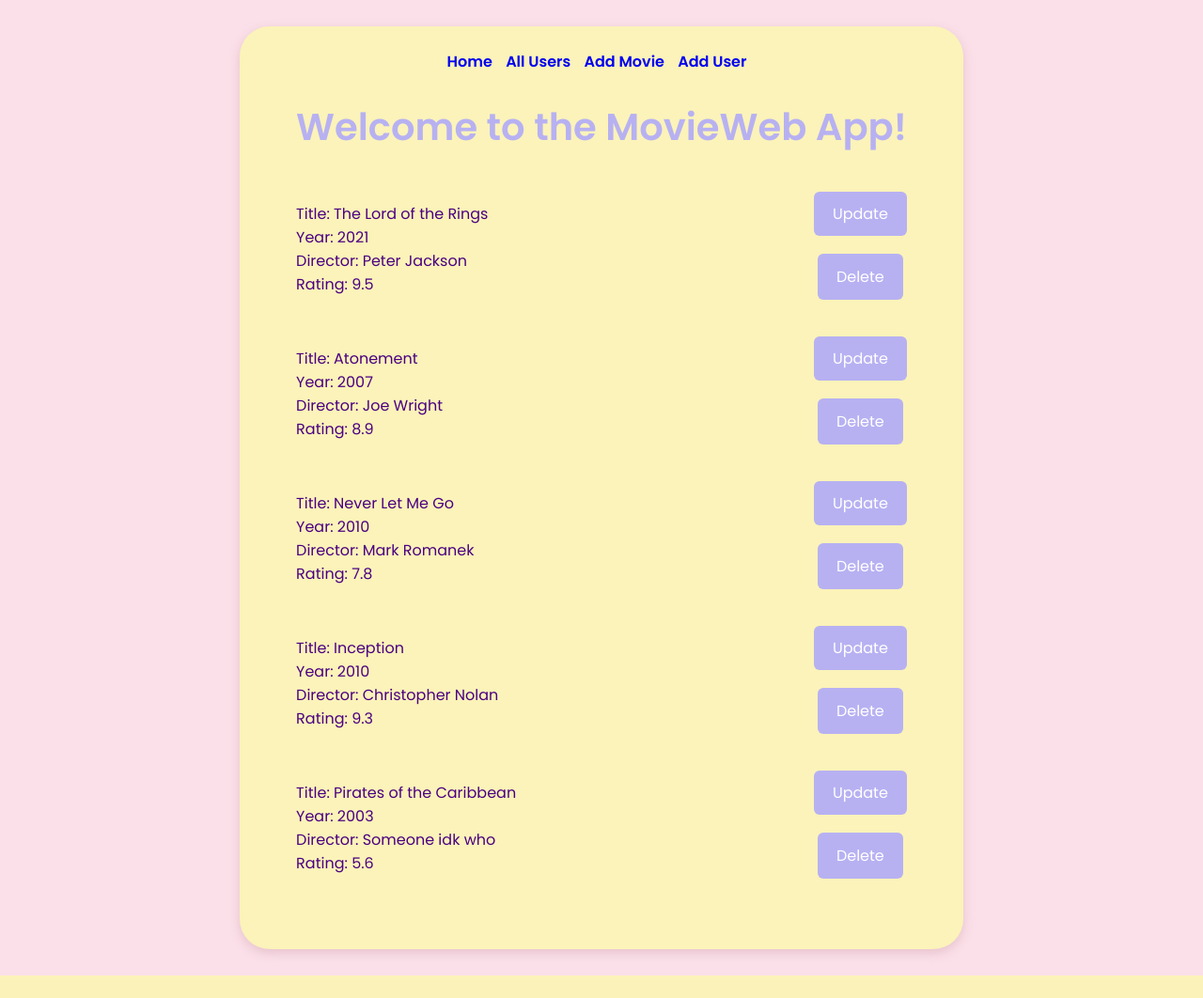
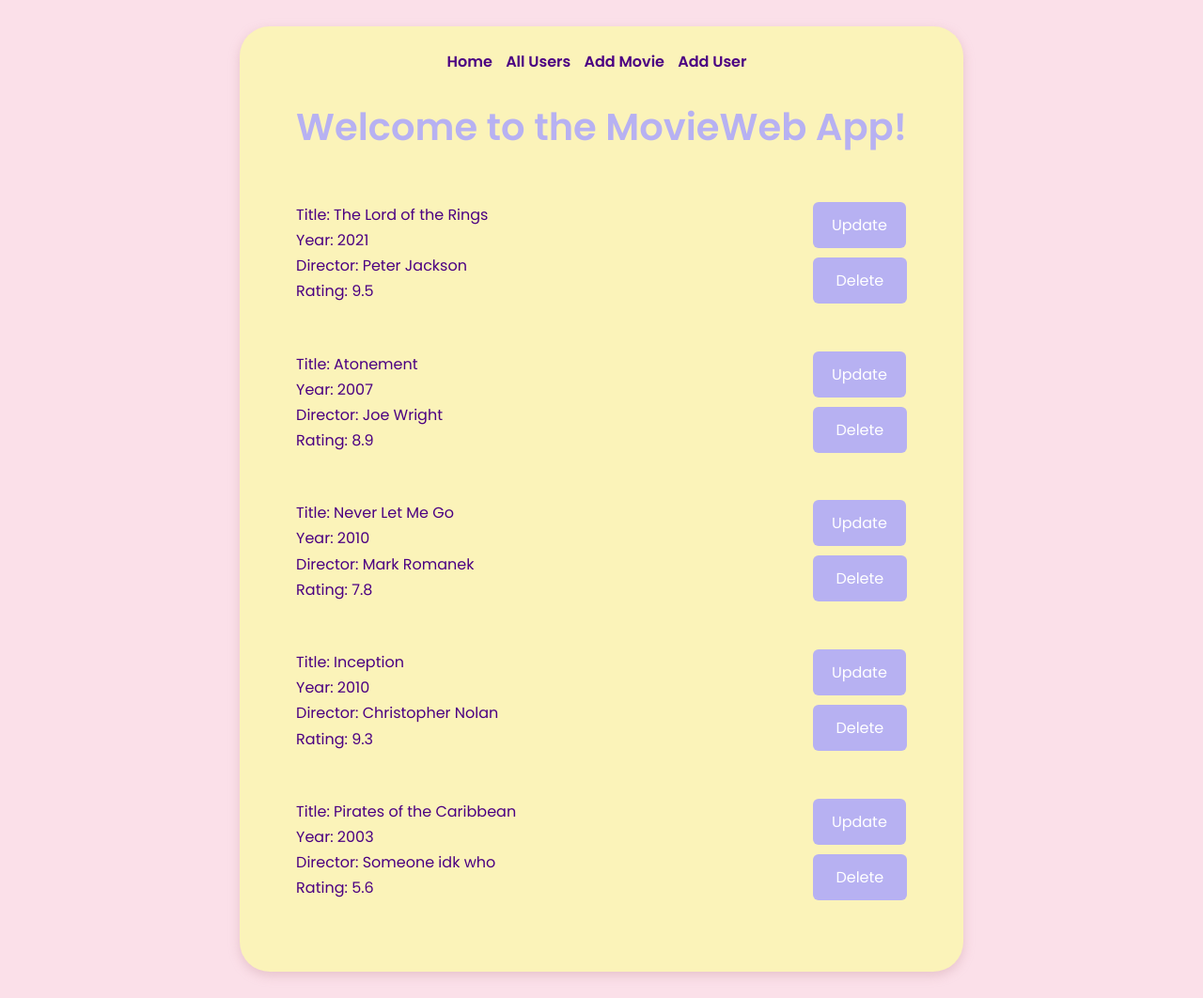
Before and after one commit to ElinorKotzott/movieweb_app, a Flask app: page / in a window 1280 px wide. Shown: the whole page at 94% size. Before the commit the page ends 1038 px from the top, so only its background shows below. Run offline with Flask 3, Linux system fonts and the light colour scheme.

Commit message:
fixed nav bars and fixed problem with update button and line height on index.html

```diff
--- a/datamanager/sqlite_data_manager.py
+++ b/datamanager/sqlite_data_manager.py
@@ -9,6 +9,7 @@ class SQLiteDataManager(DataManager):
         """instantiating every sqlite data manager with the
         data models that it is supposed to be using"""
         self.models = models
+
 
     def get_all_movies(self):
         """finding all movies in the database by querying the movies table
--- a/static/styles.css
+++ b/static/styles.css
@@ -15,12 +15,14 @@ main {
 }
 
 nav {
-text-align: center;
+    text-align: center;
+    margin-bottom: 10px;
 }
 
 .nav_element {
     text-decoration: none;
     font-weight: bold;
+    color: #4B0082;
     margin: 0 10px 0 0;
 }
 
@@ -41,10 +43,11 @@ ul {
 li {
     margin-bottom: 20px;
     color: #4B0082;
+    line-height: 1.7;
 }
 
 form {
-    margin-top: 30px;
+    margin-top: 10px;
     text-align: center;
 }
 
@@ -101,3 +104,7 @@ display: flex;
 justify-content: space-between;
 margin-bottom: 50px;
 }
+
+#delete_button_id {
+width: 100px;
+}
--- a/templates/add_user.html
+++ b/templates/add_user.html
@@ -10,7 +10,7 @@
 </head>
 <body>
 <main>
-    <nav style="margin-bottom: 10px">
+    <nav>
         <a class="nav_element" href="/">Home</a>
         <a class="nav_element" href="/users">All Users</a>
         <a class="nav_element" href="/add_movie">Add Movie</a>
--- a/templates/index.html
+++ b/templates/index.html
@@ -9,7 +9,7 @@
 </head>
 <body>
 <main>
-    <nav style="margin-bottom: 10px">
+    <nav>
         <a class="nav_element" href="/">Home</a>
         <a class="nav_element" href="/users">All Users</a>
         <a class="nav_element" href="/add_movie">Add Movie</a>
@@ -32,10 +32,10 @@
                     Rating: {{ movie.rating }} <br>
                 </div>
                 <div id="update-delete">
-                    <a href="/update_movie?movie_id_select={{ movie.id }}" id="update-button">Update</a>
+                    <button href="/update_movie?movie_id_select={{ movie.id }}" id="update-button">Update</button>
                     <form method="POST"
                           action="{{ url_for('delete_movie', movie_id=movie.id) }}">
-                        <button type="submit">Delete</button>
+                        <button id="delete_button_id" type="submit">Delete</button>
                     </form>
                 </div>
             </li>
--- a/templates/list_users.html
+++ b/templates/list_users.html
@@ -9,7 +9,7 @@
 </head>
 <body>
 <main>
-    <nav style="margin-bottom: 10px">
+    <nav>
         <a class="nav_element" href="/">Home</a>
         <a class="nav_element" href="/users">All Users</a>
         <a class="nav_element" href="/add_movie">Add Movie</a>
```
Also changed, not shown: app.py (+2 -7 lines), templates/add_movie_to_favorites.html (+5 -5 lines), templates/user_movies.html (+5 -3 lines), data/movies_users.sqlite.
